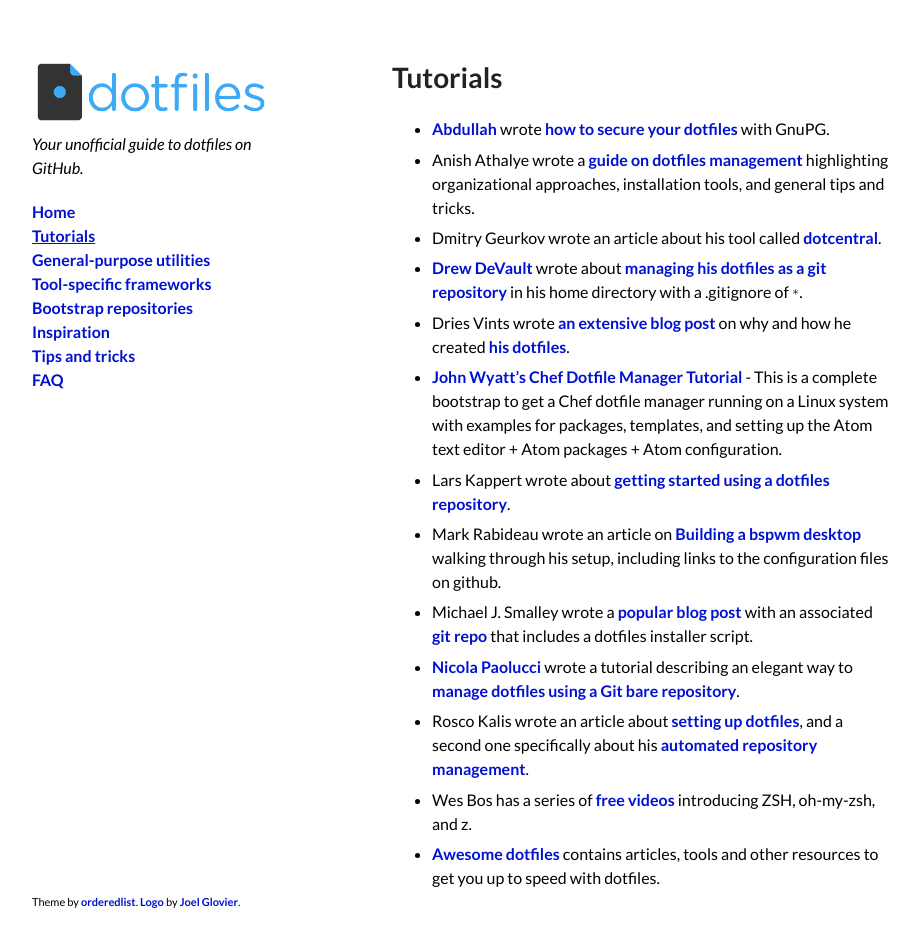
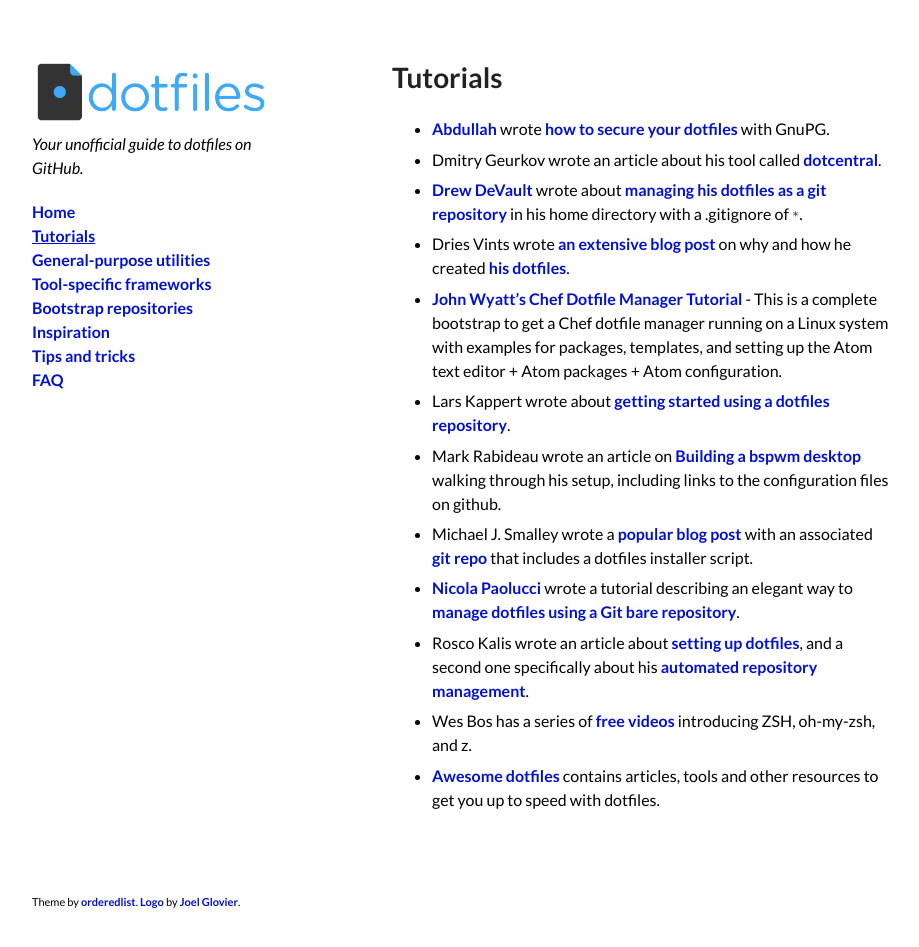
Before and after one commit to dotfiles/dotfiles.github.com, a Jekyll site: the page built from tutorials.md, in a window 1280 px wide and 960 px high. Shown: the top 947 px of the window, without its empty margins (178-1097 px from the left). Built offline with Jekyll 4.4.1, drawn with Linux system fonts in a browser that asks for light colours; comment, search, counter and statistics services are not loaded.

Commit message:
Website is offline, remove link
Remove link to https://www.anishathalye.com/2014/08/03/managing-your-dotfiles

Signed-off-by: Joe Block <jpb@unixorn.net>

```diff
--- a/_data/tutorials.yml
+++ b/_data/tutorials.yml
@@ -11,12 +11,6 @@
   description: >
     Lars Kappert wrote about
     [getting started using a dotfiles repository](https://www.webpro.nl/articles/getting-started-with-dotfiles).
-- author: Anish Athalye
-  description: >
-    Anish Athalye wrote a [guide on dotfiles
-    management](https://www.anishathalye.com/2014/08/03/managing-your-dotfiles/)
-    highlighting organizational approaches, installation tools, and general
-    tips and tricks.
 - author: Wes Bos
   description: >
     Wes Bos has a series of [free videos](https://commandlinepoweruser.com/)
```
